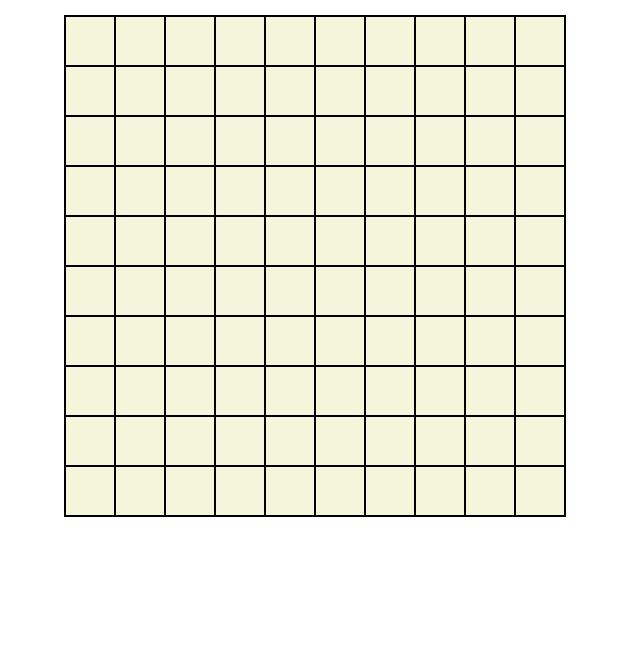
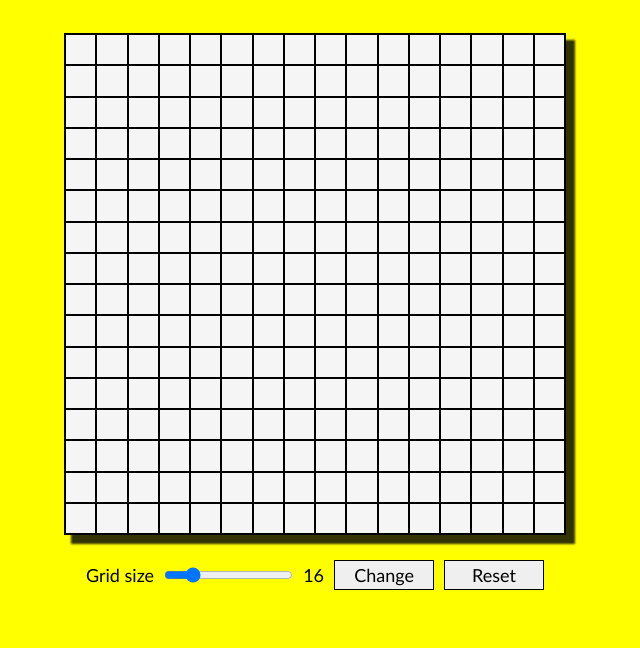
Before and after one commit to KonstaBartosh/etch-A-sketch, a plain HTML site: page index.html in a window 1280 px wide. Shown: the part 152-800 px from the top of the page, without its empty margins (325-965 px from the left). Drawn offline with Linux system fonts and the light colour scheme.

Commit message:
Feat/Style: added clear button and changed UI to be adaptice

```diff
--- a/index.html
+++ b/index.html
@@ -14,13 +14,27 @@
     </header>
     <main>
         <div class="grid">
-
+            <!-- Элементы -->
         </div>
+        <form action="" class="form">
+            <label for="input" class="label">Grid size</label>
+            <input  id="input"
+                    type="range"
+                    name="input"
+                    class="input"
+                    value="16"
+                    max="64"
+                    min="5"
+                    oninput="document.querySelector('output').value = this.value"
+            >
+            <output for="input" id="output">16</output>
+            <button class="submit-button button">Change</button>
+            <button class="reset-button button">Reset</button>
+        </form>
     </main>
     <footer class="footer"></footer>
     <template class="template">
         <div class="cell">
-            <div class="trigger"></div>
         </div>
     </template>
     <script src="./sript.js"></script>
--- a/sript.js
+++ b/sript.js
@@ -1,19 +1,41 @@
 const template = document.querySelector('.template').content; // finding template in html
 const gridContainer = document.querySelector('.grid'); // finding empty div container in html
-let gridSize = 10;
+const form = document.querySelector('.form');
+const input = form.querySelector('.input');
+const resetButton = form.querySelector('.reset-button');
 
-function generateCells () {
+let gridSize = 16;
+
+//renedering canvas
+function renderCanvas () {
     for (let i = 0; i < gridSize * gridSize; i++) {
         const cell = template.querySelector('.cell').cloneNode(true); // deep cloning element
+        //making grid layout
         gridContainer.style.gridTemplateColumns = `repeat(${gridSize}, 1fr)`;
         gridContainer.style.gridTemplateRows = `repeat(${gridSize}, 1fr)`;
+        //pushing it to emty conteiner
         gridContainer.prepend(cell);
 
-        cell.addEventListener('mouseover', function (evt) {
-            if (evt.buttons === 1) { // проверяем, что зажата левая кнопка мыши
+        cell.addEventListener('mouseover', function (evt) { // drawing
+            if (evt.buttons === 1) { // check if left button clicked!
                 cell.classList.add('cell_active')
             }
         });
+        resetButton.addEventListener('click', function() { //reset function
+            cell.classList.remove('cell_active');
+        });
     }
 }
-generateCells();
+renderCanvas();
+
+// changing size of the grid
+function gridSizeHandler() {
+    form.addEventListener('submit', function (evt) {
+        evt.preventDefault();
+        gridContainer.innerHTML = '';
+        gridSize = input.value;
+        renderCanvas();
+    });
+}
+
+gridSizeHandler();
--- a/style.css
+++ b/style.css
@@ -1,24 +1,33 @@
 .page {
+    max-width: 1024px;
     display: flex;
     flex-direction: column;
     margin: auto;
     align-items: center;
+    background-color: yellow;
+    color: black;
+    font-family: 'Gill Sans', 'Gill Sans MT', Calibri, 'Trebuchet MS', sans-serif;
 }
 
 .title {
     margin: 0;
     padding: 80px 0 50px;
+    font-size: 3em;
 }
 
 .grid {
     width: 500px;
     height: 500px;
-    border: 1px solid black;
+    border: .5px solid black;
     display: grid;
+    overflow: hidden;
+    margin: 0;
+    padding: 0;
+    box-shadow: 8px 8px 2px 1px rgba(0, 0, 0, 0.8);
 }
 
 .cell {
-    background-color: beige;
+    background-color: whitesmoke;
     border: 1px solid black;
     cursor: pointer;
 }
@@ -26,3 +35,39 @@
 .cell_active {
     background-color: black;
 }
+
+.form {
+    display: flex;
+    align-items: center;
+    justify-content: center;
+    gap: 10px;
+    padding-top: 25px;
+    font-family: inherit;
+    font-size: 18px;
+}
+
+.button {
+    border: 1px solid black;
+    width: 100px;
+    height: 30px;
+}
+
+@media screen and (max-width: 600px) {
+    .grid{
+        width: 350px;
+        height: 350px;
+    }
+    .form {
+        flex-direction: column;
+    }
+    .title {
+        font-size: 2em;
+    }
+}
+
+@media screen and (max-width: 400px) {
+    .grid{
+        width: 280px;
+        height: 280px;
+    }
+}
```
Also changed, not shown: 1 other file.
